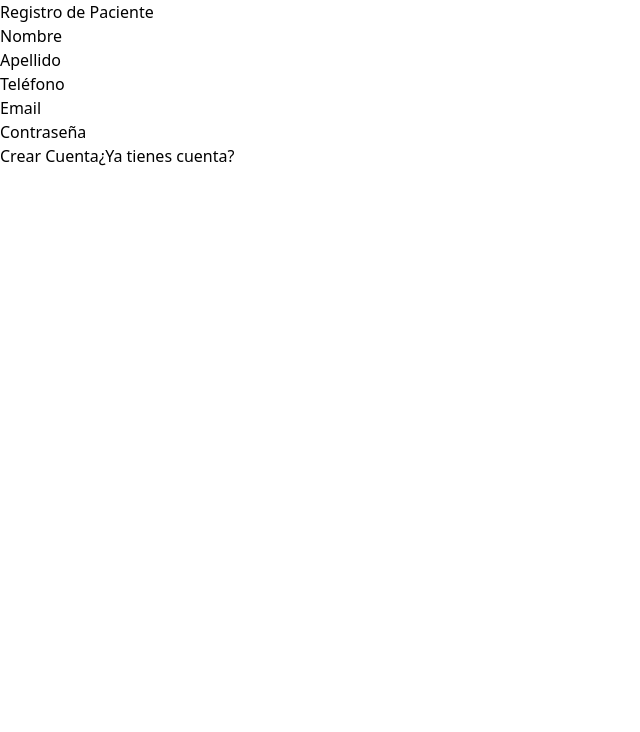
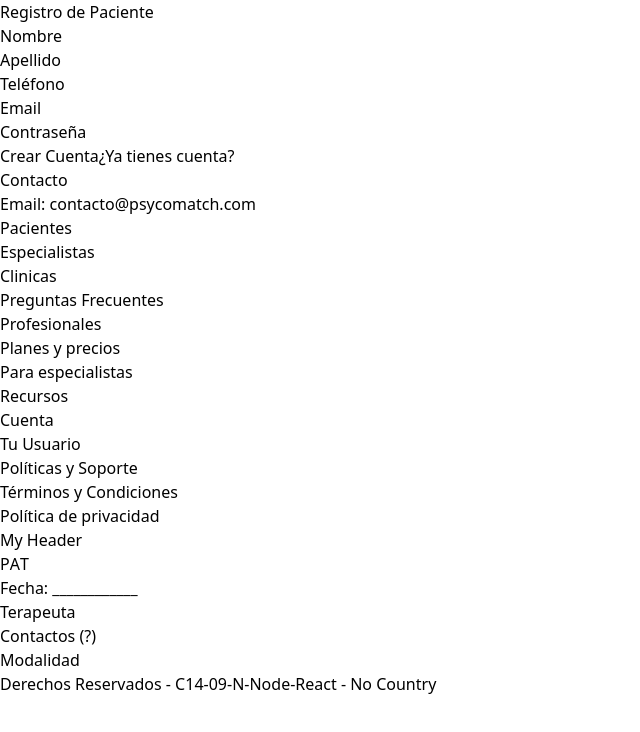
Before and after one commit to No-Country/C14-09-n-React-Node-Psichomatch, a React (Vite) app in the folder Frontend/: page / in a window 1280 px wide. Shown: the top 732 px of the page, without its empty margins (0-640 px from the left). Built offline with nearby package versions, Linux system fonts and the light colour scheme; the HTML template or start-up script is replaced by a standard one.

Commit message:
Update App.jsx

```diff
--- a/Frontend/src/App.jsx
+++ b/Frontend/src/App.jsx
@@ -2,15 +2,19 @@ import React from 'react'
 import Login from './components/Login'
 import Registro from './components/Registro'
 import HomePatient from "./Layouts/Dashboard-Search"
+import Footer from "./Layouts/Footer"
 import { Routes, Route } from "react-router-dom";
+import Dashboard from "./Pages/Dashboard"
+
 function App() {
   return (
     <>
-
      <Routes>
         <Route exact path="/" element={<Registro />} />
         <Route exact path="/home" element={<HomePatient/>} />
       </Routes>
+      <Footer/>
+      <Dashboard/>
     </>
   )
 }
```
